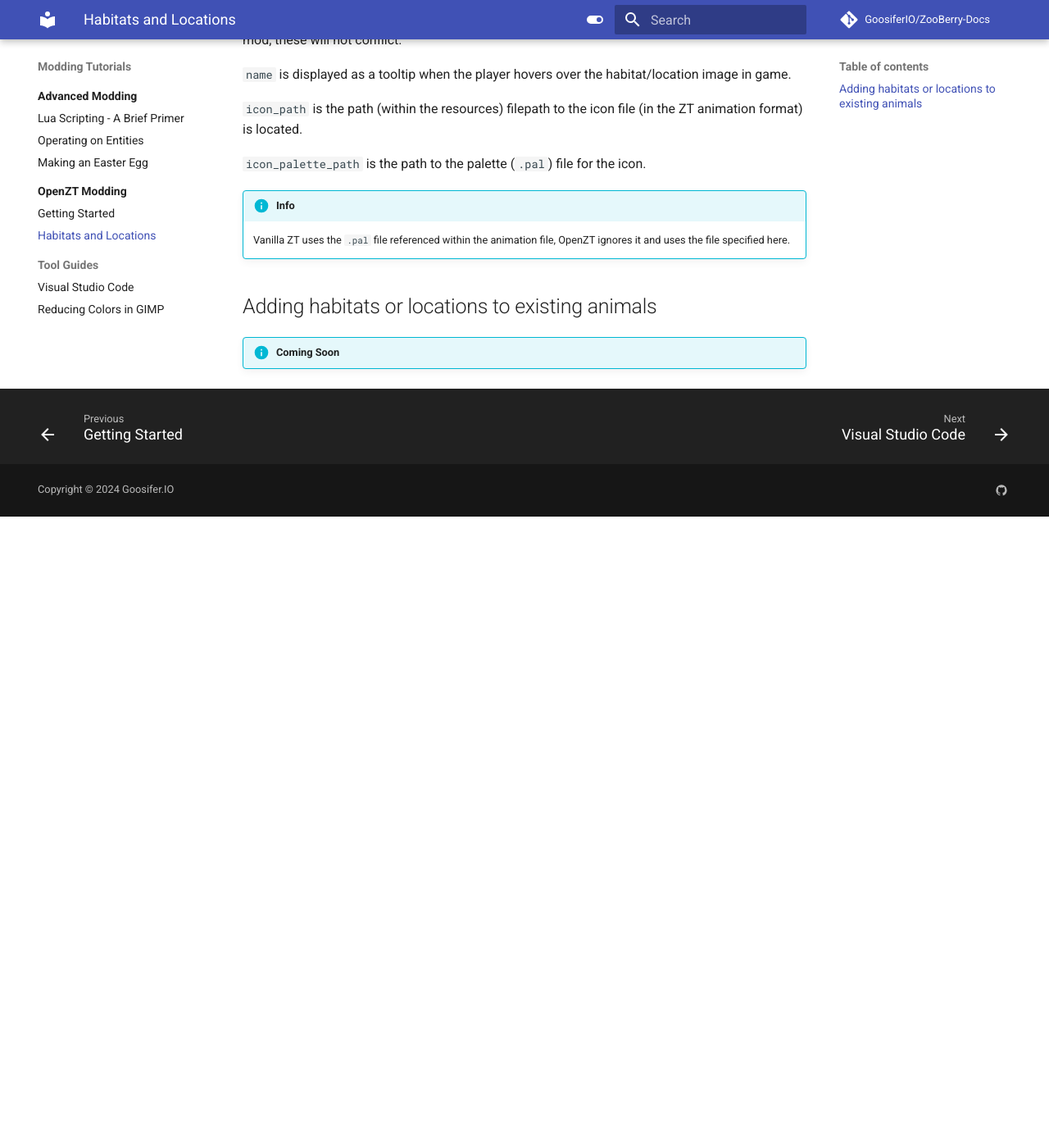
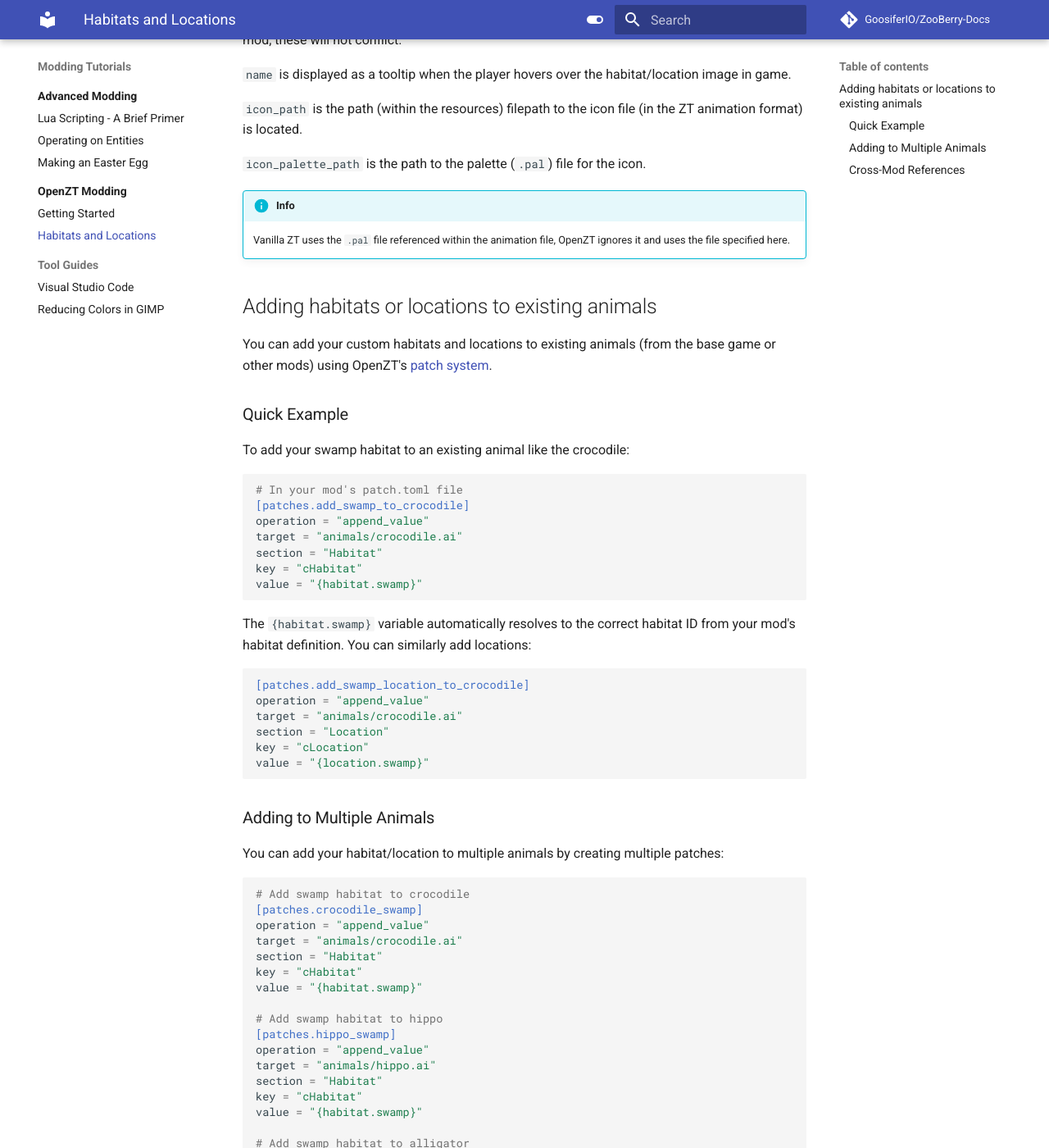
Before and after one commit to GoosiferIO/ZooBerry-Docs, an MkDocs documentation site: the page built from docs/zt1/openzt/habitats_and_locations.md, in a window 1280 px wide and 1400 px high, scrolled down 1231 px. Shown: the whole window at 82% size. Built offline with MkDocs 1.6.1 and Material for MkDocs 9.7.7, drawn with Linux system fonts in a browser that asks for light colours; comment, search, counter and statistics services are not loaded; before the commit the page ends 1861 px from its top, so only the background shows below that; some of the changed text lies outside the part shown.

Commit message:
Create docs for openzt patch mods

````diff
--- a/docs/zt1/openzt/habitats_and_locations.md
+++ b/docs/zt1/openzt/habitats_and_locations.md
@@ -30,5 +30,77 @@ All values are mandatory here. The type is dicated by having the `locations` or
 
 ## Adding habitats or locations to existing animals
 
-!!! info "Coming Soon"
-<!-- Coming Soon (brief example here, link to 'Patch' page for full details) -->
+You can add your custom habitats and locations to existing animals (from the base game or other mods) using OpenZT's [patch system](patch_mods.md).
+
+### Quick Example
+
+To add your swamp habitat to an existing animal like the crocodile:
+
+```toml
+# In your mod's patch.toml file
+[patches.add_swamp_to_crocodile]
+operation = "append_value"
+target = "animals/crocodile.ai"
+section = "Habitat"
+key = "cHabitat"
+value = "{habitat.swamp}"
+```
+
+The `{habitat.swamp}` variable automatically resolves to the correct habitat ID from your mod's habitat definition. You can similarly add locations:
+
+```toml
+[patches.add_swamp_location_to_crocodile]
+operation = "append_value"
+target = "animals/crocodile.ai"
+section = "Location"
+key = "cLocation"
+value = "{location.swamp}"
+```
+
+### Adding to Multiple Animals
+
+You can add your habitat/location to multiple animals by creating multiple patches:
+
+```toml
+# Add swamp habitat to crocodile
+[patches.crocodile_swamp]
+operation = "append_value"
+target = "animals/crocodile.ai"
+section = "Habitat"
+key = "cHabitat"
+value = "{habitat.swamp}"
+
+# Add swamp habitat to hippo
+[patches.hippo_swamp]
+operation = "append_value"
+target = "animals/hippo.ai"
+section = "Habitat"
+key = "cHabitat"
+value = "{habitat.swamp}"
+
+# Add swamp habitat to alligator
+[patches.alligator_swamp]
+operation = "append_value"
+target = "animals/alligator.ai"
+section = "Habitat"
+key = "cHabitat"
+value = "{habitat.swamp}"
+```
+
+### Cross-Mod References
+
+You can even reference habitats and locations from other mods:
+
+```toml
+[patches.use_other_mods_habitat]
+operation = "append_value"
+target = "animals/elephant.ai"
+section = "Habitat"
+key = "cHabitat"
+value = "{lunar.habitat.crater}"  # References the "lunar" mod's "crater" habitat
+```
+
+!!! note
+    For cross-mod references to work, the referenced mod must be loaded before your mod (earlier in the zoo.ini mod list).
+
+For complete details on the patch system including conditional patching, error handling, and all available operations, see the **[Patch Mods Guide](patch_mods.md)**.
````
Also changed, not shown: docs/zt1/openzt/patch_mods.md (added, +364 -0 lines).
